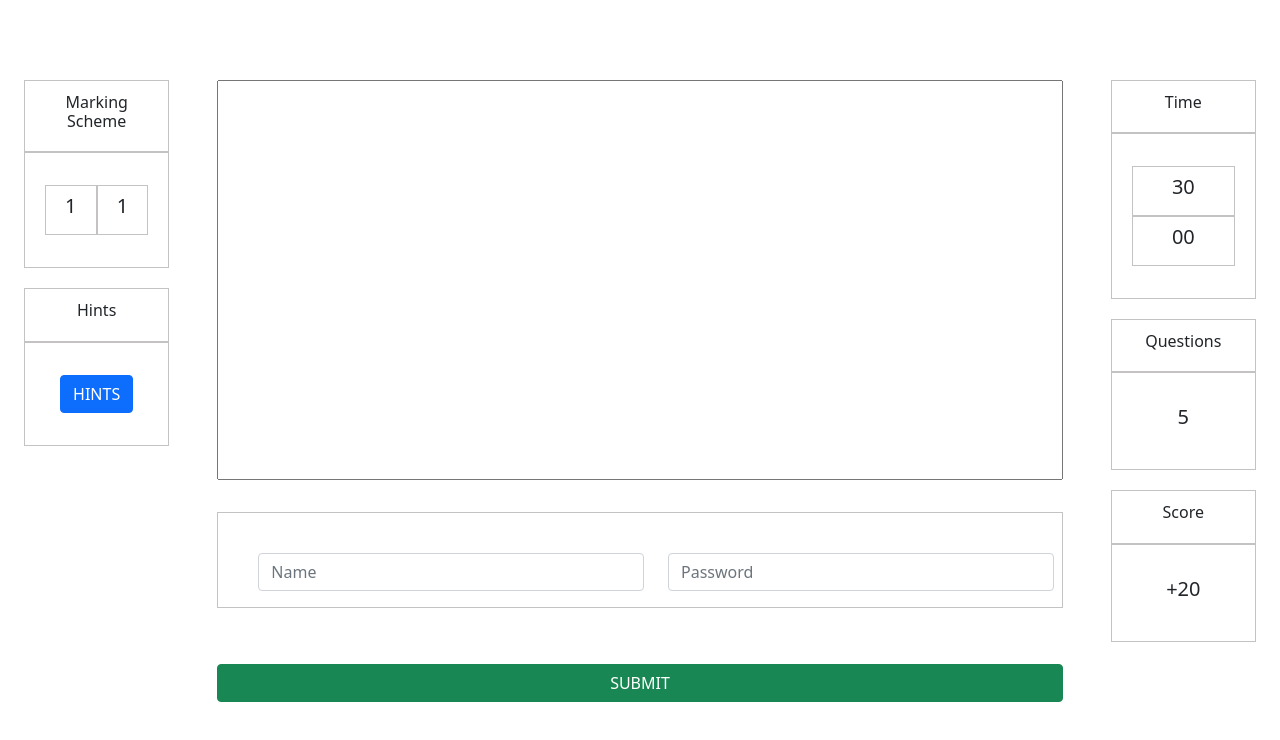
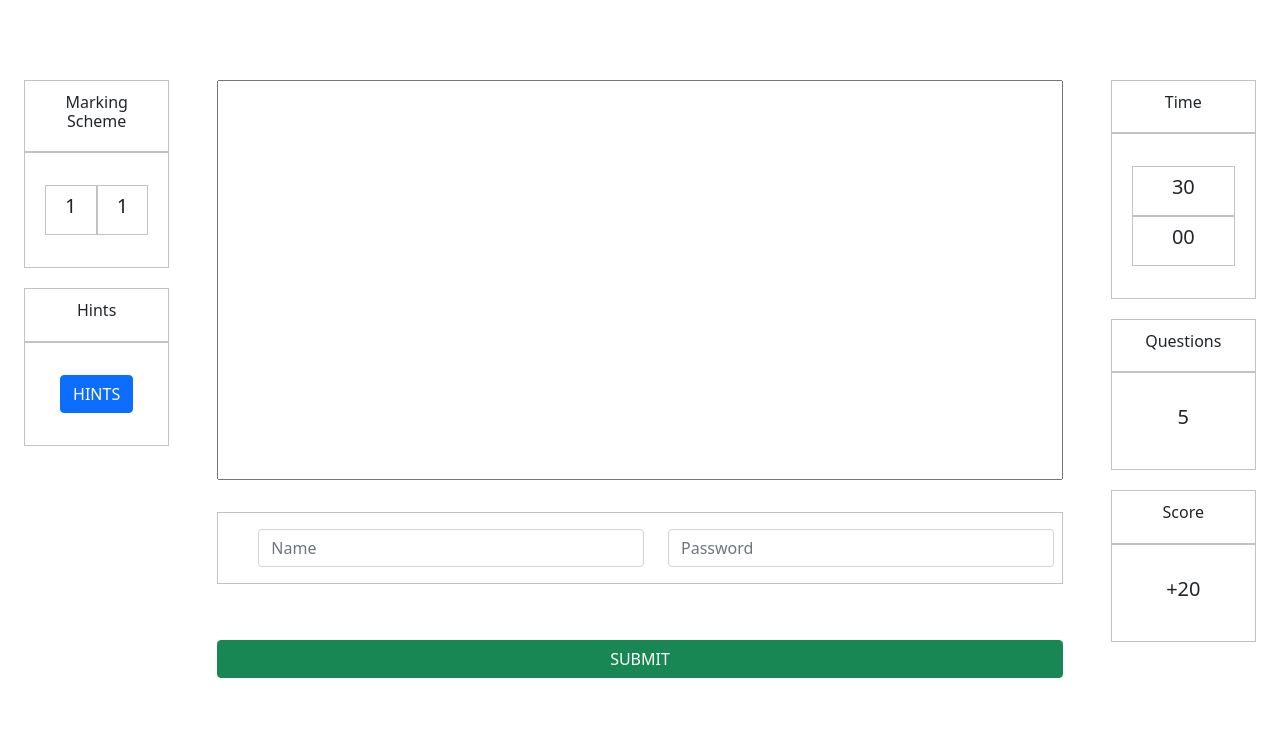
Before and after one commit to OmkarK2553/Clash_RC_Task1, a plain HTML site: page index.html in a window 1280 px wide. Drawn offline with nearby package versions, Linux system fonts and the light colour scheme.

Commit message:
Update task1.css

```diff
--- a/task1.css
+++ b/task1.css
@@ -14,7 +14,6 @@ body{
 
 .name_pwd input[type="text"], input[type="password"]{
     margin: 2vh;
-    margin-top: 5vh;
     display: inline-block;
 }
 
```
